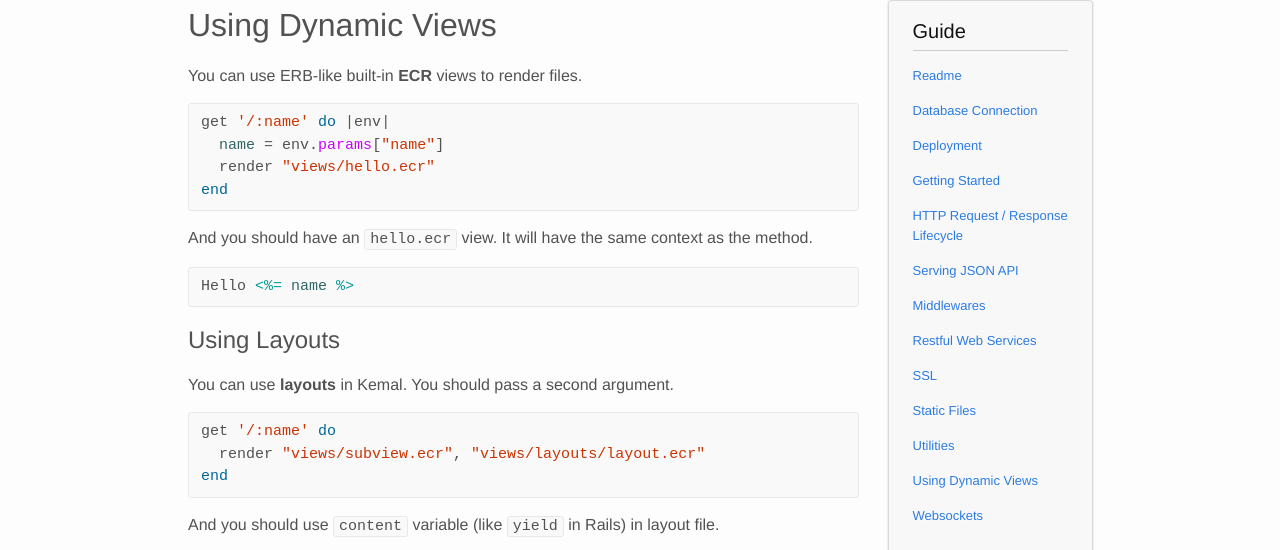
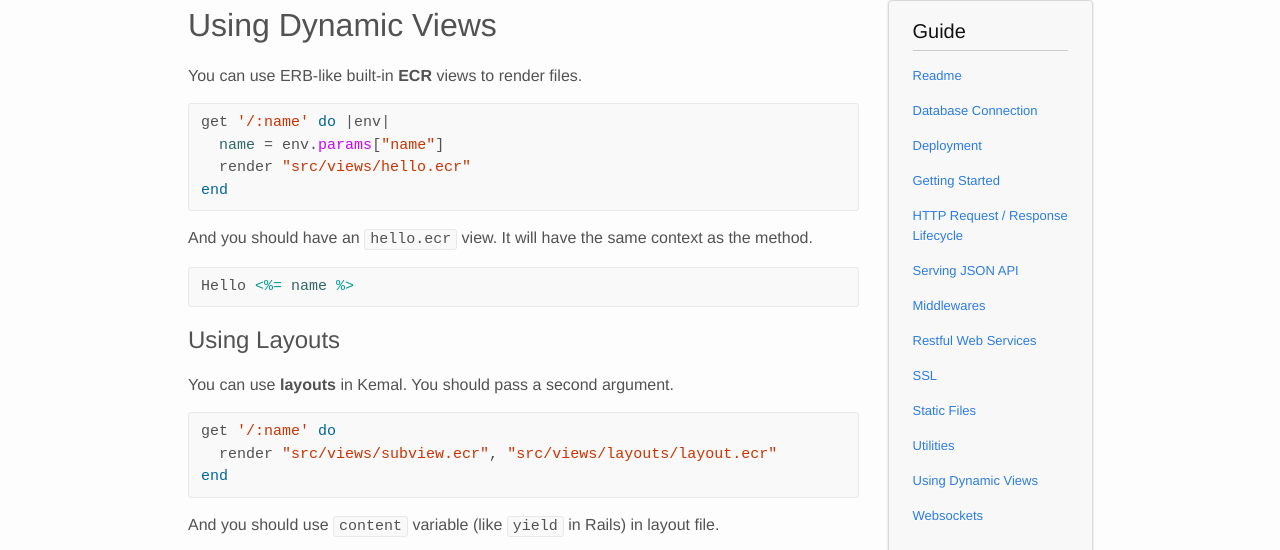
Before and after one commit to kemalcr/kemal, a Jekyll site: the page built from _docs/views.md, in a window 1280 px wide. Shown: the part 127-677 px from the top of the page. Built offline with Jekyll 4.4.1, drawn with Linux system fonts in a browser that asks for light colours; Markdown is read by kramdown in place of the engine named in the settings.

Commit message:
Change view path to be a subfolder of src.
The views folder should be in the src directory and that should be reflected
in the example path aswell.

Closes sdogruyol/kemal/issues/88

````diff
--- a/_docs/views.md
+++ b/_docs/views.md
@@ -8,7 +8,7 @@ You can use ERB-like built-in **ECR** views to render files.
 ```ruby
 get '/:name' do |env|
   name = env.params["name"]
-  render "views/hello.ecr"
+  render "src/views/hello.ecr"
 end
 ```
 
@@ -24,7 +24,7 @@ You can use **layouts** in Kemal. You should pass a second argument.
 
 ```ruby
 get '/:name' do
-  render "views/subview.ecr", "views/layouts/layout.ecr"
+  render "src/views/subview.ecr", "src/views/layouts/layout.ecr"
 end
 ```
 
````
